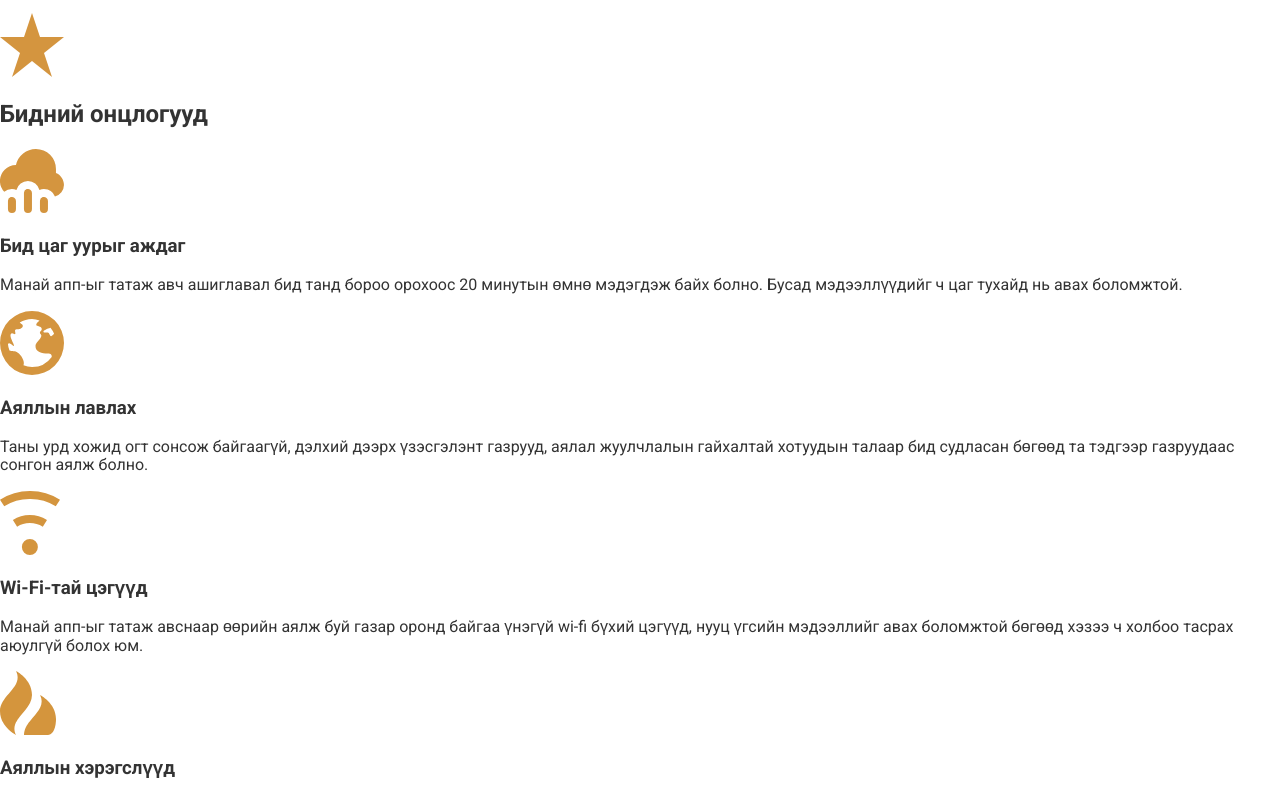
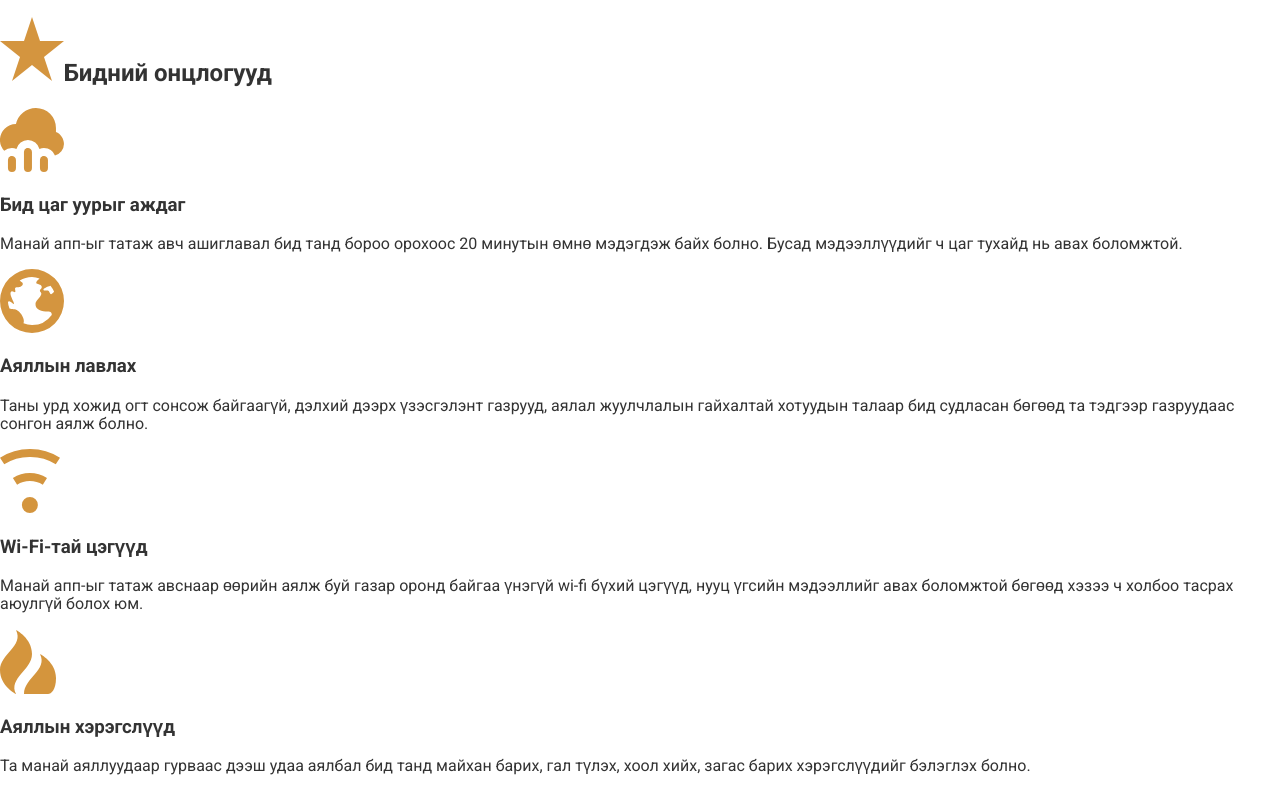
Before and after one commit to Muujiii/travel-site, a website: page app/index.html in a window 1280 px wide. Shown: the part 2073-2860 px from the top of the page. Drawn offline with Linux system fonts and the light colour scheme.

Commit message:
Bidnii pntsloguud section

```diff
--- a/app/assets/styles/modules/_generic-content-container.css
+++ b/app/assets/styles/modules/_generic-content-container.css
@@ -2,7 +2,7 @@
   p {
     line-height: 1.65;
 
-    margin: 1.8rem 0;
+    margin: 0 0 1.8rem 0;
     font-weight: 300;
 
     @mixin atSmall {
--- a/app/assets/styles/modules/_row.css
+++ b/app/assets/styles/modules/_row.css
@@ -1,12 +1,20 @@
 .row {
   @mixin clearfix;
+
+  &--gutters {
+    margin-right: -65px;
+  }
 
   &--gutters > div {
     padding-right: 65px;
   }
 
-  &--gutters {
-    margin-right: -65px;
+  &--gutters-large {
+    margin-right: -120px;
+  }
+
+  &--gutters-large > div {
+    padding-right: 120px;
   }
 
   &__b-margin-until-medium {
@@ -23,6 +31,11 @@
       width: 33.33%;
     }
 
+    &__medium-6 {
+      float: left;
+      width: 50%;
+    }
+
     &__medium-4--larger {
       width: 37%;
     }
--- a/app/assets/styles/styles.css
+++ b/app/assets/styles/styles.css
@@ -9,3 +9,5 @@
 @import "modules/_headline.css";
 @import "modules/_row.css";
 @import "modules/_generic-content-container.css";
+@import "modules/_section-title.css";
+@import "modules/_feature-item.css";
--- a/app/index.html
+++ b/app/index.html
@@ -182,39 +182,71 @@
 
     <div id="features" class="page-section page-section--blue">
       <div class="wrapper">
-        <img src="assets/images/icons/star.svg" />
-        <h2>Бидний онцлогууд</h2>
+        <h2 class="section-title">
+          <img
+            class="section-title__icon"
+            src="assets/images/icons/star.svg"
+          />Бидний
+          <strong>онцлогууд</strong>
+        </h2>
 
-        <img src="assets/images/icons/rain.svg" />
-        <h3>Бид цаг уурыг аждаг</h3>
+        <div class="row row--gutters-large generic-content-container">
+          <div class="row__medium-6">
+            <div class="feature-item">
+              <img
+                class="feature-item__icon"
+                src="assets/images/icons/rain.svg"
+              />
+              <h3 class="feature-item__title">Бид цаг уурыг аждаг</h3>
               <p>
-          Манай апп-ыг татаж авч ашиглавал бид танд бороо орохоос 20 минутын
-          өмнө мэдэгдэж байх болно. Бусад мэдээллүүдийг ч цаг тухайд нь авах
-          боломжтой.
+                Манай апп-ыг татаж авч ашиглавал бид танд бороо орохоос 20
+                минутын өмнө мэдэгдэж байх болно. Бусад мэдээллүүдийг ч цаг
+                тухайд нь авах боломжтой.
               </p>
+            </div>
 
-        <img src="assets/images/icons/globe.svg" />
-        <h3>Аяллын лавлах</h3>
+            <div class="feature-item">
+              <img
+                class="feature-item__icon"
+                src="assets/images/icons/globe.svg"
+              />
+              <h3 class="feature-item__title">Аяллын лавлах</h3>
               <p>
-          Таны урд хожид огт сонсож байгаагүй, дэлхий дээрх үзэсгэлэнт газрууд,
-          аялал жуулчлалын гайхалтай хотуудын талаар бид судласан бөгөөд та
-          тэдгээр газруудаас сонгон аялж болно.
+                Таны урд хожид огт сонсож байгаагүй, дэлхий дээрх үзэсгэлэнт
+                газрууд, аялал жуулчлалын гайхалтай хотуудын талаар бид судласан
+                бөгөөд та тэдгээр газруудаас сонгон аялж болно.
               </p>
+            </div>
+          </div>
 
-        <img src="assets/images/icons/wifi.svg" />
-        <h3>Wi-Fi-тай цэгүүд</h3>
+          <div class="row__medium-6">
+            <div class="feature-item">
+              <img
+                class="feature-item__icon"
+                src="assets/images/icons/wifi.svg"
+              />
+              <h3 class="feature-item__title">Wi-Fi-тай цэгүүд</h3>
               <p>
-          Манай апп-ыг татаж авснаар өөрийн аялж буй газар оронд байгаа үнэгүй
-          wi-fi бүхий цэгүүд, нууц үгсийн мэдээллийг авах боломжтой бөгөөд хэзээ
-          ч холбоо тасрах аюулгүй болох юм.
+                Манай апп-ыг татаж авснаар өөрийн аялж буй газар оронд байгаа
+                үнэгүй wi-fi бүхий цэгүүд, нууц үгсийн мэдээллийг авах боломжтой
+                бөгөөд хэзээ ч холбоо тасрах аюулгүй болох юм.
               </p>
+            </div>
 
-        <img src="assets/images/icons/fire.svg" />
-        <h3>Аяллын хэрэгслүүд</h3>
+            <div class="feature-item">
+              <img
+                class="feature-item__icon"
+                src="assets/images/icons/fire.svg"
+              />
+              <h3 class="feature-item__title">Аяллын хэрэгслүүд</h3>
               <p>
-          Та манай аяллуудаар гурваас дээш удаа аялбал бид танд майхан барих,
-          гал түлэх, хоол хийх, загас барих хэрэгслүүдийг бэлэглэх болно.
+                Та манай аяллуудаар гурваас дээш удаа аялбал бид танд майхан
+                барих, гал түлэх, хоол хийх, загас барих хэрэгслүүдийг бэлэглэх
+                болно.
               </p>
+            </div>
+          </div>
+        </div>
       </div>
     </div>
 
```
Lines whose indentation alone changed are shown as unchanged.
